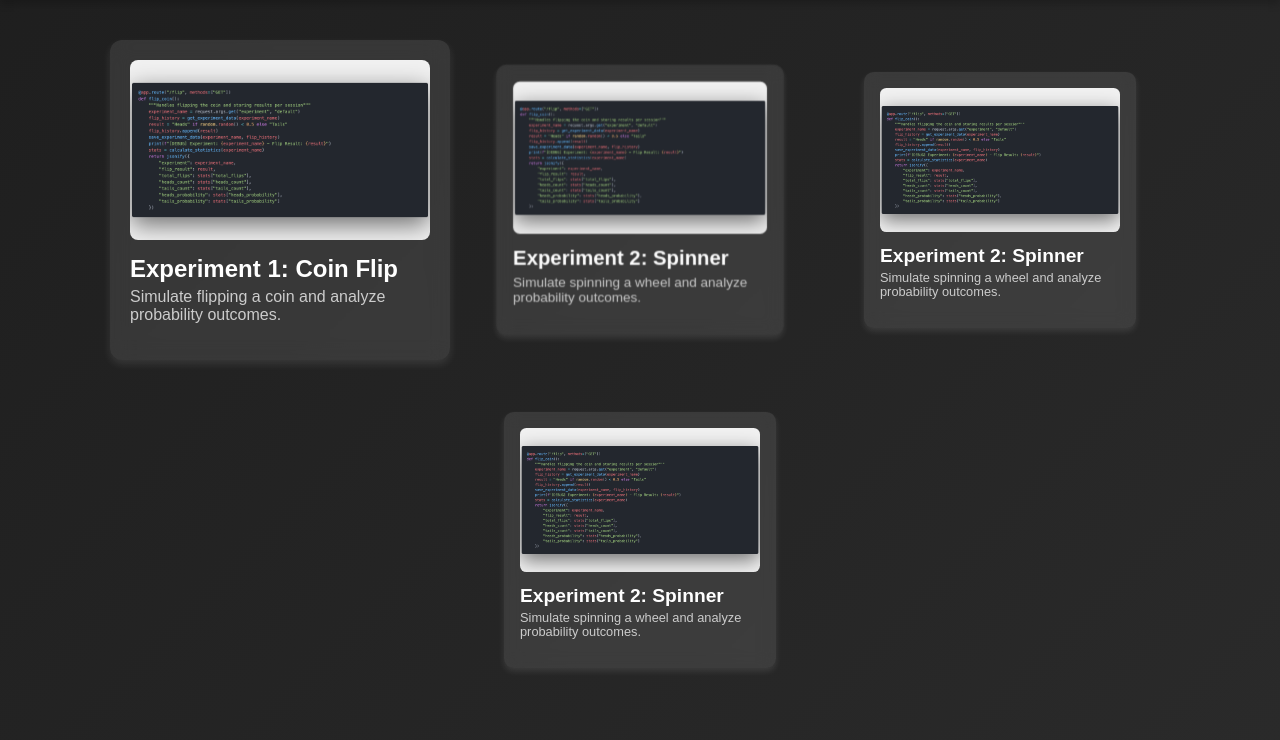
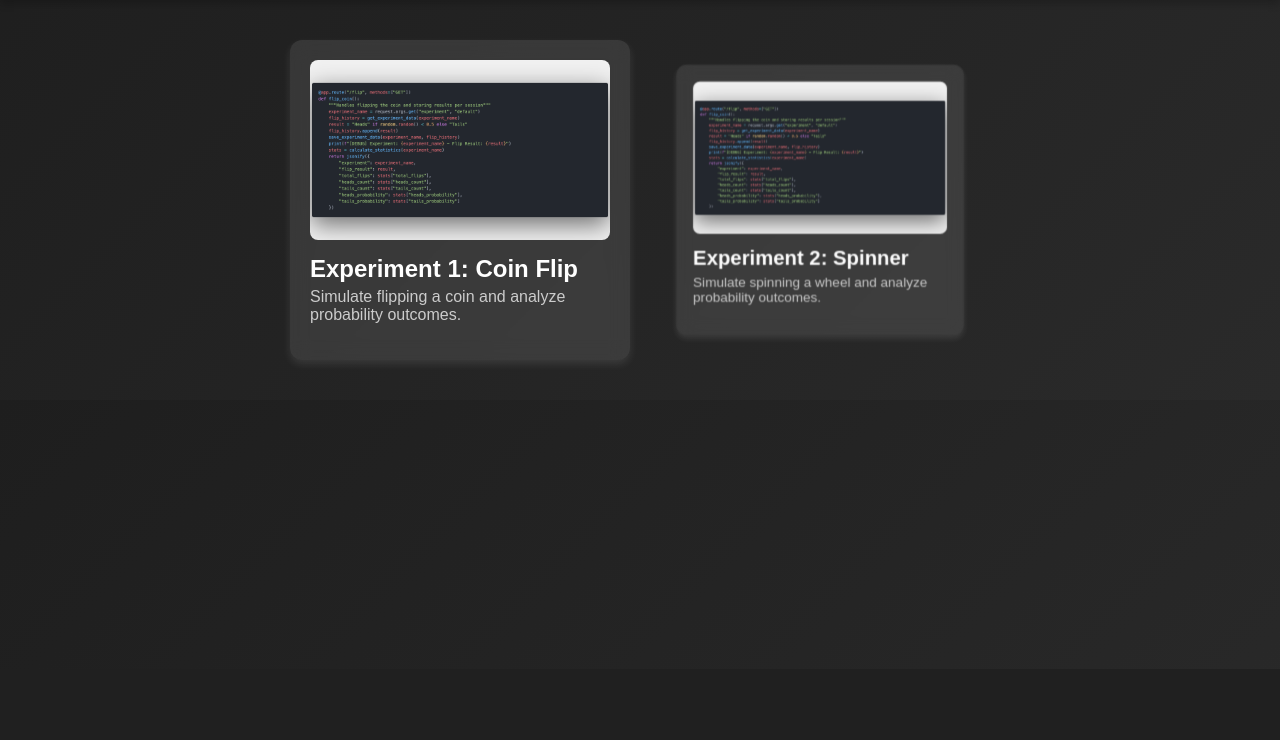
Before and after one commit to jackh54/Probability-Sim, a Flask app: page / in a window 1280 px wide. Shown: the part 131-871 px from the top of the page. After the commit the page ends 497 px from the top, so only its background shows below. Run offline with Flask 3, Linux system fonts and the light colour scheme; some libraries are stand-ins or nearby versions.

Commit message:
undo test

```diff
--- a/templates/index.html
+++ b/templates/index.html
@@ -28,20 +28,6 @@
                 <p>Simulate spinning a wheel and analyze probability outcomes.</p>
             </div>
         </div>
-        <div class="experiment-card" onclick="location.href='/experiments/experiment2'">
-            <div class="experiment-image" id="exp1-image"></div>
-            <div class="experiment-info">
-                <h2>Experiment 2: Spinner</h2>
-                <p>Simulate spinning a wheel and analyze probability outcomes.</p>
-            </div>
-        </div>
-        <div class="experiment-card" onclick="location.href='/experiments/experiment2'">
-            <div class="experiment-image" id="exp1-image"></div>
-            <div class="experiment-info">
-                <h2>Experiment 2: Spinner</h2>
-                <p>Simulate spinning a wheel and analyze probability outcomes.</p>
-            </div>
-        </div>
         </section>
     </main>
     <script>
```
